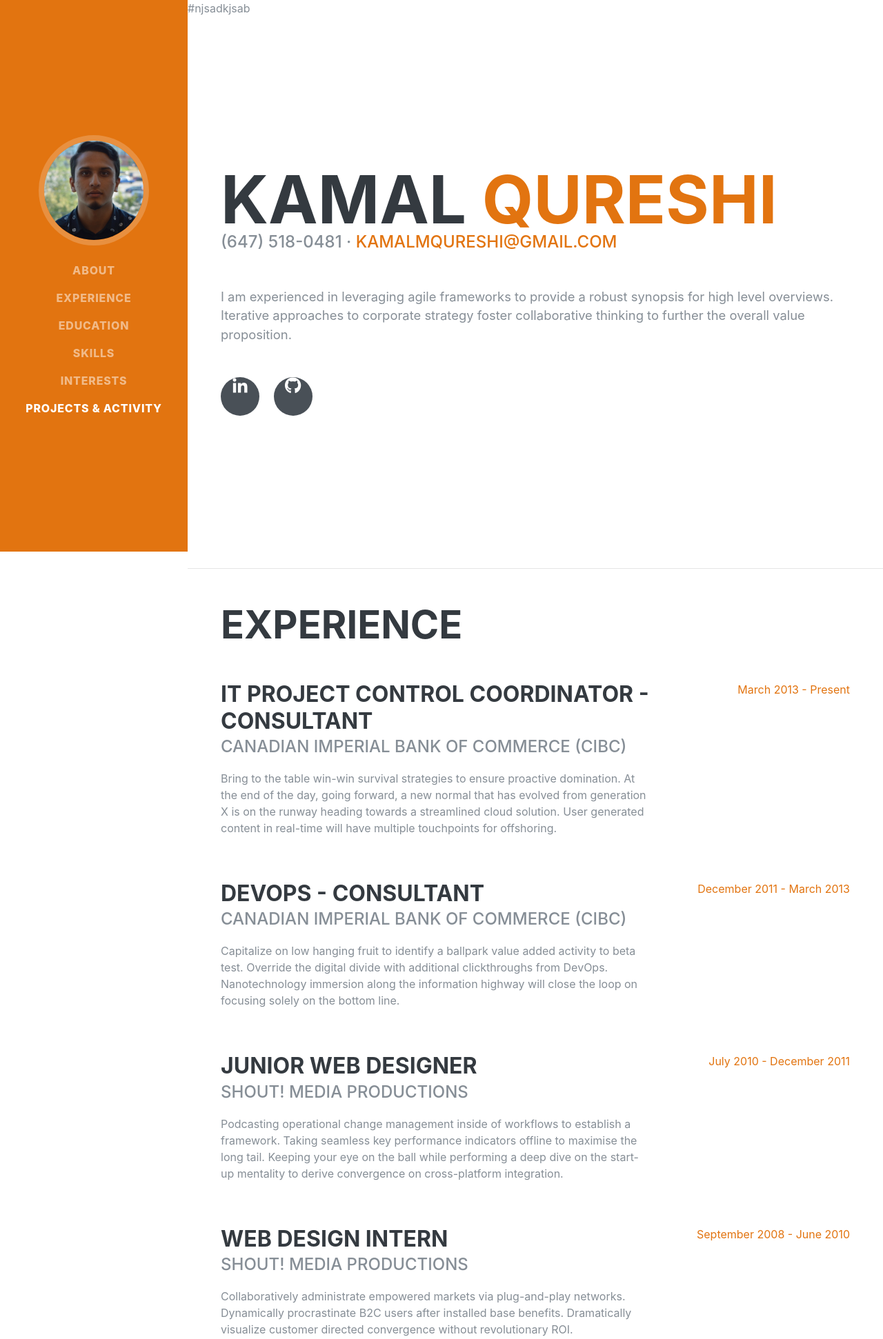
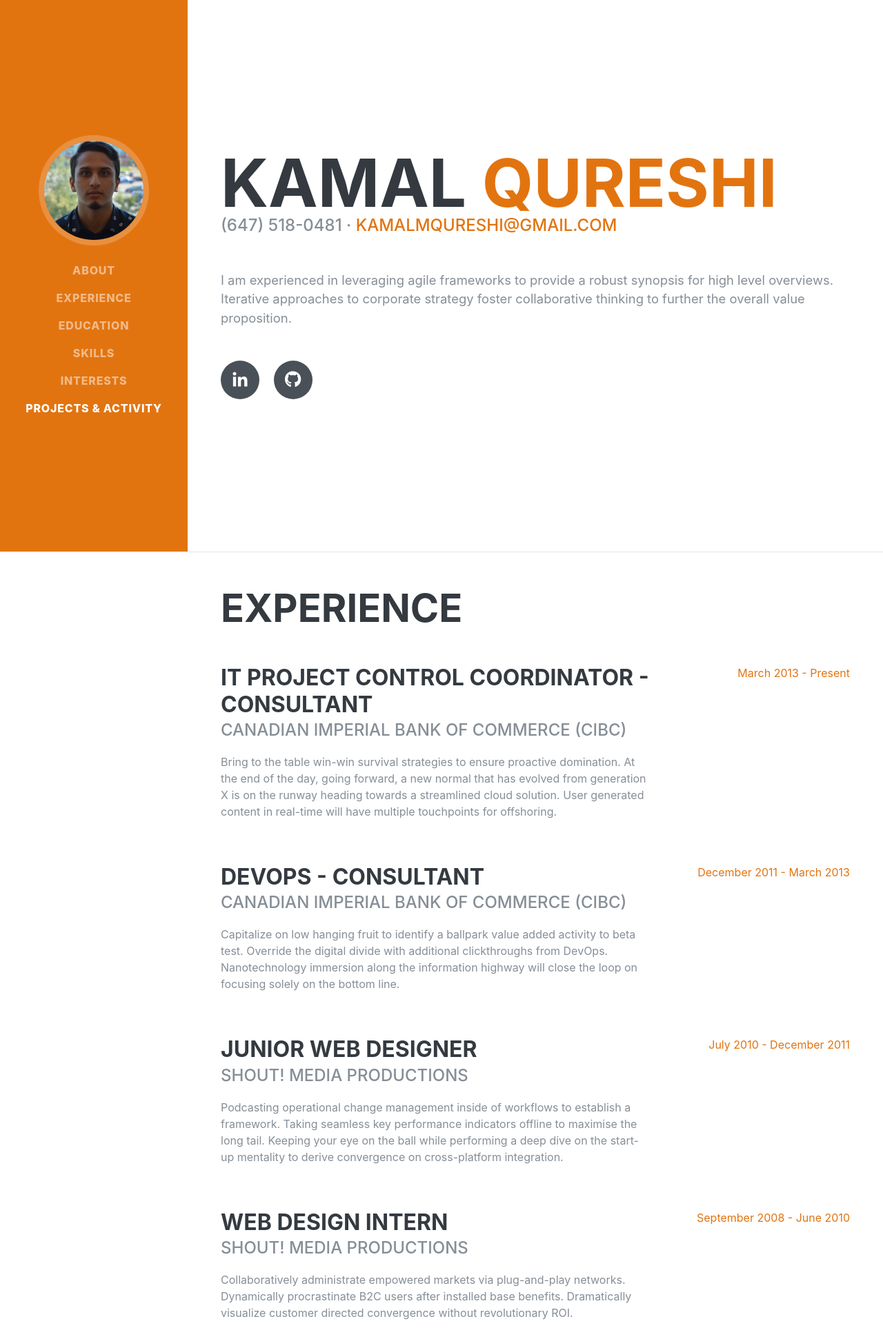
Before and after one commit to DaviesHamzat/Djano-Resume-Website, a Django app: page /Home/ in a window 1280 px wide. Shown: the top 1942 px of the page at 69% size. Run offline with Django 3.2, Linux system fonts and the light colour scheme; some libraries are stand-ins or nearby versions; some web fonts are replaced.

Commit message:
undid change example

```diff
--- a/templates/Resume.html
+++ b/templates/Resume.html
@@ -1,5 +1,4 @@
 {##todo - Add section for Projects, with videos#}
-#njsadkjsab
 {##todo - add my pacman java game onto the repo - in a repo called games#}
 {% load static %}
 <!DOCTYPE html>
```
